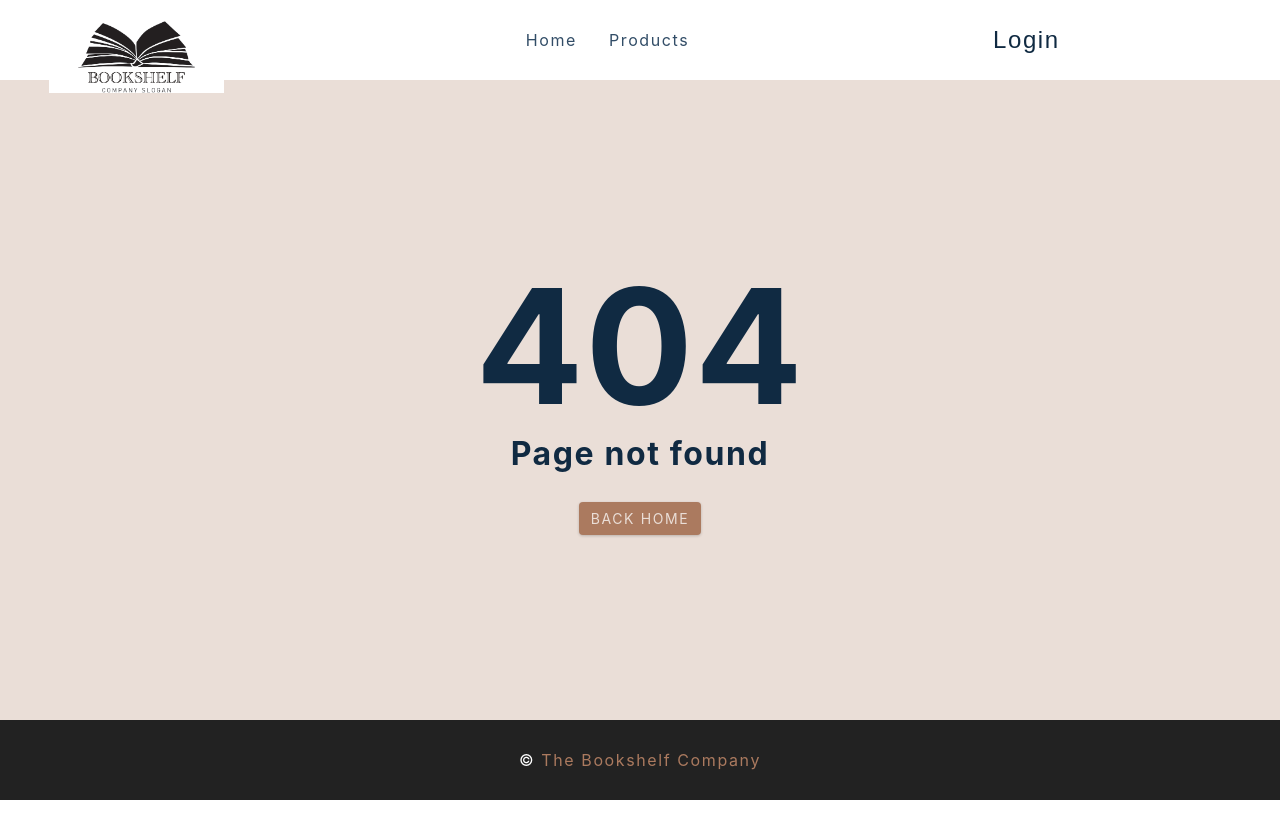
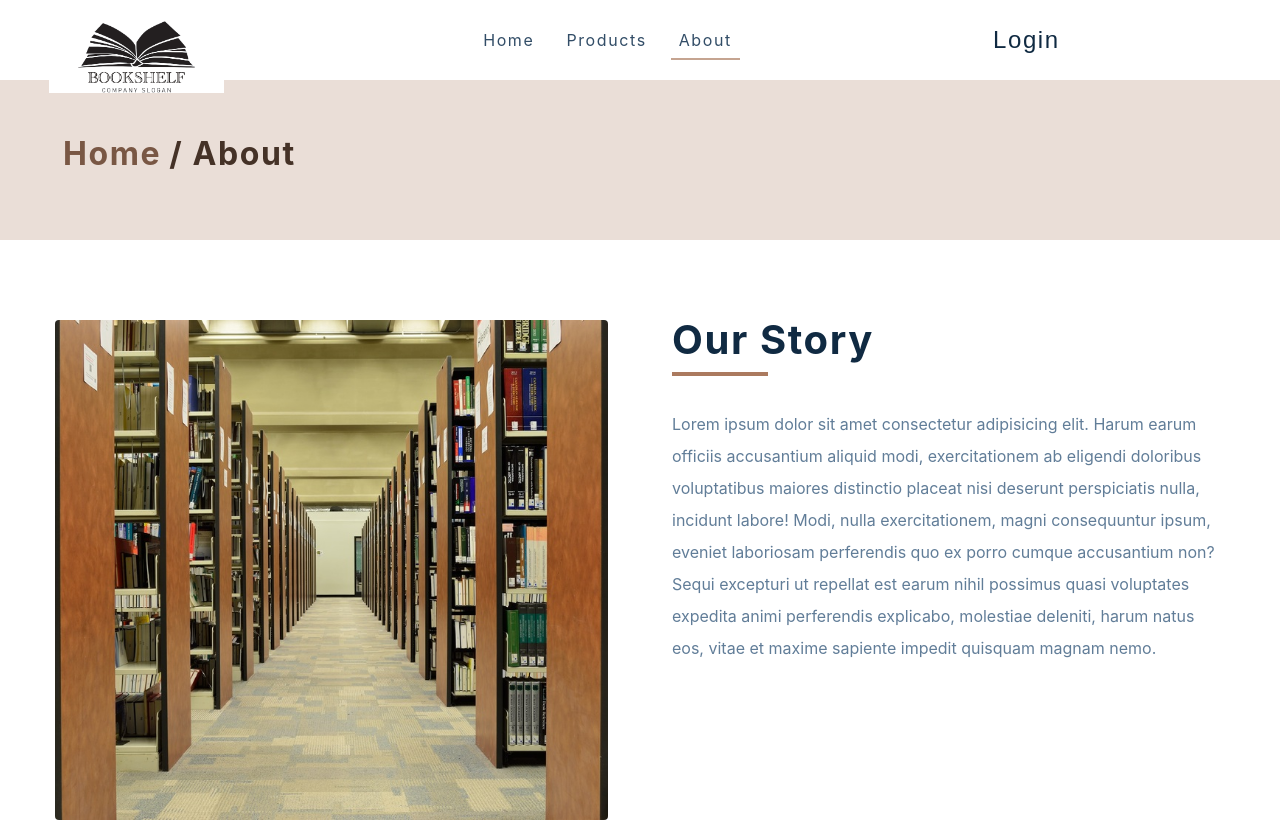
Before and after one commit to hadjev/react-book-project, a React (Create React App) app: page /about in a window 1280 px wide. Before the commit this address had no page. Shown: the top 822 px of the page. Before the commit the page ends 800 px from the top, so only its background shows below. Built offline with nearby package versions, Linux system fonts and the light colour scheme.

Commit message:
AboutPage + PageHero added

```diff
--- a/src/App.js
+++ b/src/App.js
@@ -1,7 +1,6 @@
-import { Home, Products } from "./pages/index";
+import { AboutPage, ErrorPage, Home, Products } from "./pages/index";
 import { Route, BrowserRouter as Router, Routes } from "react-router-dom";
 
-import ErrorPage from "./pages/ErrorPage.js";
 import Footer from "./components/Footer.js";
 import Navbar from "./components/Navbar.js";
 
@@ -12,6 +11,7 @@ function App() {
       <Routes>
         <Route path="/" element={<Home />} />
         <Route path="/products" element={<Products />} />
+        <Route path="/about" element={<AboutPage />} />
 
         <Route path="/*" element={<ErrorPage />} />
       </Routes>
--- /dev/null
+++ b/src/components/PageHero.js
@@ -0,0 +1,35 @@
+import { Link } from "react-router-dom";
+import React from "react";
+import styled from "styled-components";
+
+const PageHero = ({ title }) => {
+  return (
+    <Wrapper className="page">
+      <div className="section-center">
+        <h3>
+          <Link to="/">Home</Link>/ {title}
+        </h3>
+      </div>
+    </Wrapper>
+  );
+};
+
+const Wrapper = styled.section`
+  background: var(--clr-primary-10);
+  width: 100%;
+  min-height: 20vh;
+  display: flex;
+  align-items: center;
+
+  color: var(--clr-primary-1);
+  a {
+    color: var(--clr-primary-3);
+    padding: 0.5rem;
+    transition: var(--transition);
+  }
+  a:hover {
+    color: var(--clr-primary-1);
+  }
+`;
+
+export default PageHero;
--- /dev/null
+++ b/src/pages/AboutPage.js
@@ -0,0 +1,62 @@
+import PageHero from "../components/PageHero.js";
+import React from "react";
+import aboutImg from "../assets/book-shelf.jpg";
+import styled from "styled-components";
+
+function AboutPage() {
+  return (
+    <main>
+      <PageHero title="about" />
+      <Wrapper className="page section section-center">
+        <img src={aboutImg} alt="nice desk" />
+        <article>
+          <div className="title">
+            <h2>our story</h2>
+            <div className="underline"></div>
+          </div>
+          <p>
+            Lorem ipsum dolor sit amet consectetur adipisicing elit. Harum earum
+            officiis accusantium aliquid modi, exercitationem ab eligendi
+            doloribus voluptatibus maiores distinctio placeat nisi deserunt
+            perspiciatis nulla, incidunt labore! Modi, nulla exercitationem,
+            magni consequuntur ipsum, eveniet laboriosam perferendis quo ex
+            porro cumque accusantium non? Sequi excepturi ut repellat est earum
+            nihil possimus quasi voluptates expedita animi perferendis
+            explicabo, molestiae deleniti, harum natus eos, vitae et maxime
+            sapiente impedit quisquam magnam nemo.
+          </p>
+        </article>
+      </Wrapper>
+    </main>
+  );
+}
+
+const Wrapper = styled.section`
+  display: grid;
+  gap: 4rem;
+  img {
+    width: 100%;
+    display: block;
+    border-radius: var(--radius);
+    height: 500px;
+    object-fit: cover;
+  }
+  p {
+    line-height: 2;
+    max-width: 45em;
+    margin: 0 auto;
+    margin-top: 2rem;
+    color: var(--clr-grey-5);
+  }
+  .title {
+    text-align: left;
+  }
+  .underline {
+    margin-left: 0;
+  }
+  @media (min-width: 992px) {
+    grid-template-columns: 1fr 1fr;
+  }
+`;
+
+export default AboutPage;
--- a/src/pages/index.js
+++ b/src/pages/index.js
@@ -1,4 +1,6 @@
+import AboutPage from "./AboutPage.js";
+import ErrorPage from "./ErrorPage.js";
 import Home from "./HomePage";
 import Products from "./Products.js";
 
-export { Home, Products };
+export { Home, Products, AboutPage, ErrorPage };
--- a/src/utils/navLinks.js
+++ b/src/utils/navLinks.js
@@ -9,4 +9,9 @@ export const links = [
     text: "products",
     url: "/products",
   },
+  {
+    id: 3,
+    text: "about",
+    url: "/about",
+  },
 ];
```
